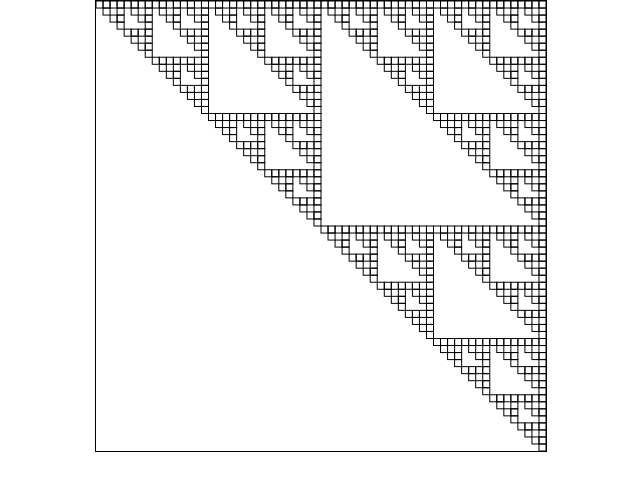
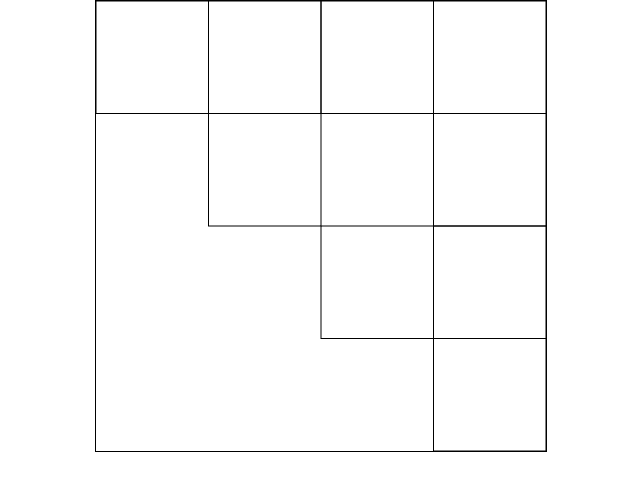
Before and after one commit to romanbrito/algorithms, a website: page Sierpinski.html in a window 1280 px wide. Shown: the whole page, without its empty margins (319-959 px from the left). Drawn offline with Linux system fonts and the light colour scheme.

Commit message:
smaller sierpinsky

```diff
--- a/Sierpinski.html
+++ b/Sierpinski.html
@@ -33,7 +33,7 @@
   var canvas = document.getElementById("myCanvas");
   var ctx = canvas.getContext("2d");
   var dim = 450;
-  var minSize = 8;
+  var minSize = 122.5;
   var drawGasket = function (x, y, dim) {
     if (dim <= minSize) {
       ctx.strokeRect(x, y, dim, dim);
@@ -47,6 +47,21 @@
 
   drawGasket(0, 0, dim);
 
+  // f(0,0,225)
+       //f(0,0,122.5)
+       //f(122.5,0,122.5)
+       //f(122.5,122.5,122.5)
+  // f(225,0,225)
+      //f(225,0,122.5)
+      //f(347.5,0,122.5)
+      //f(347.5,122.5,122.5)
+  // f(225,225,225)
+      //f(225,225,122.5)
+      //f(347.5,225,122.5)
+      //f(347.5,347.5,122.5)
+
+
+
 </script>
 
 </body>
```
